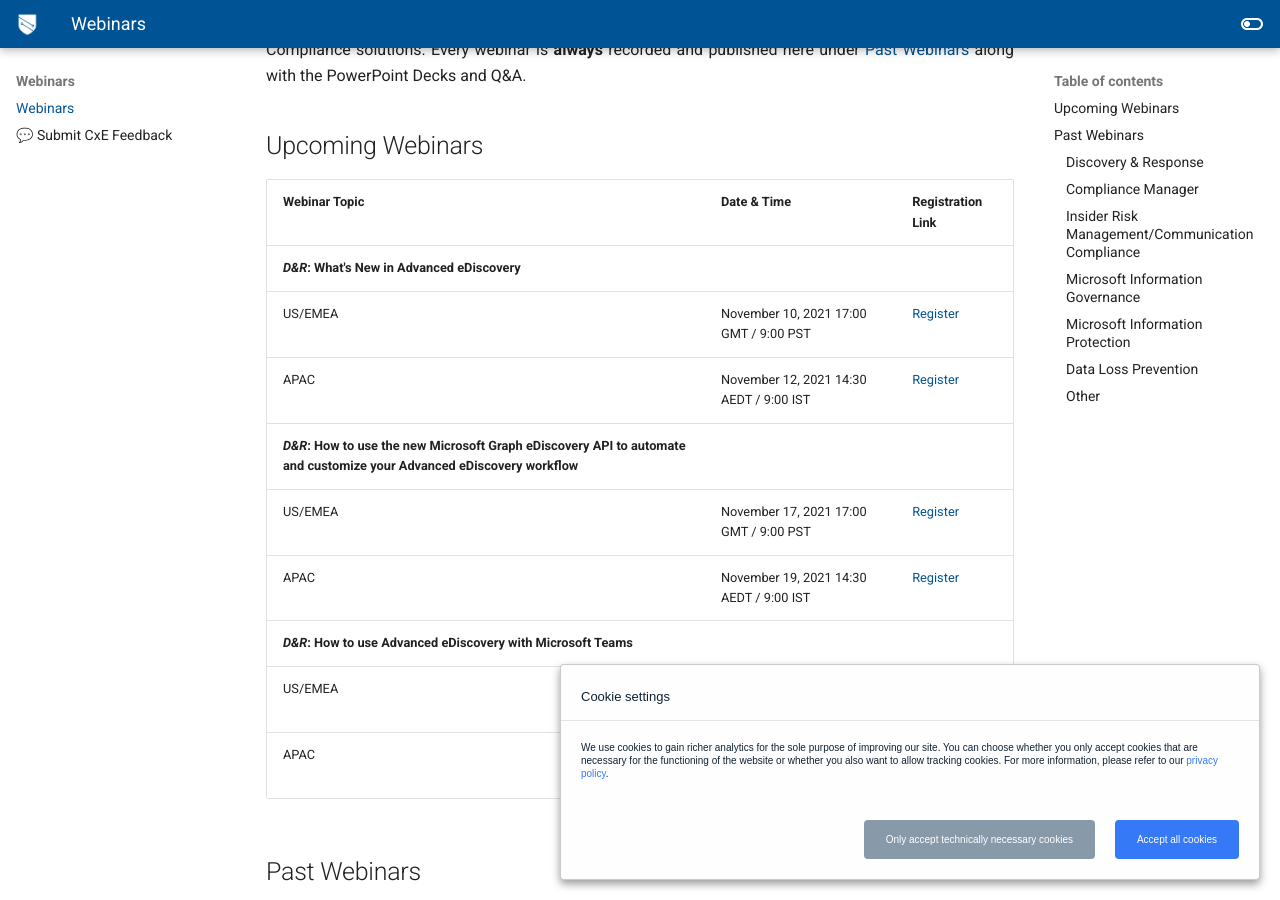
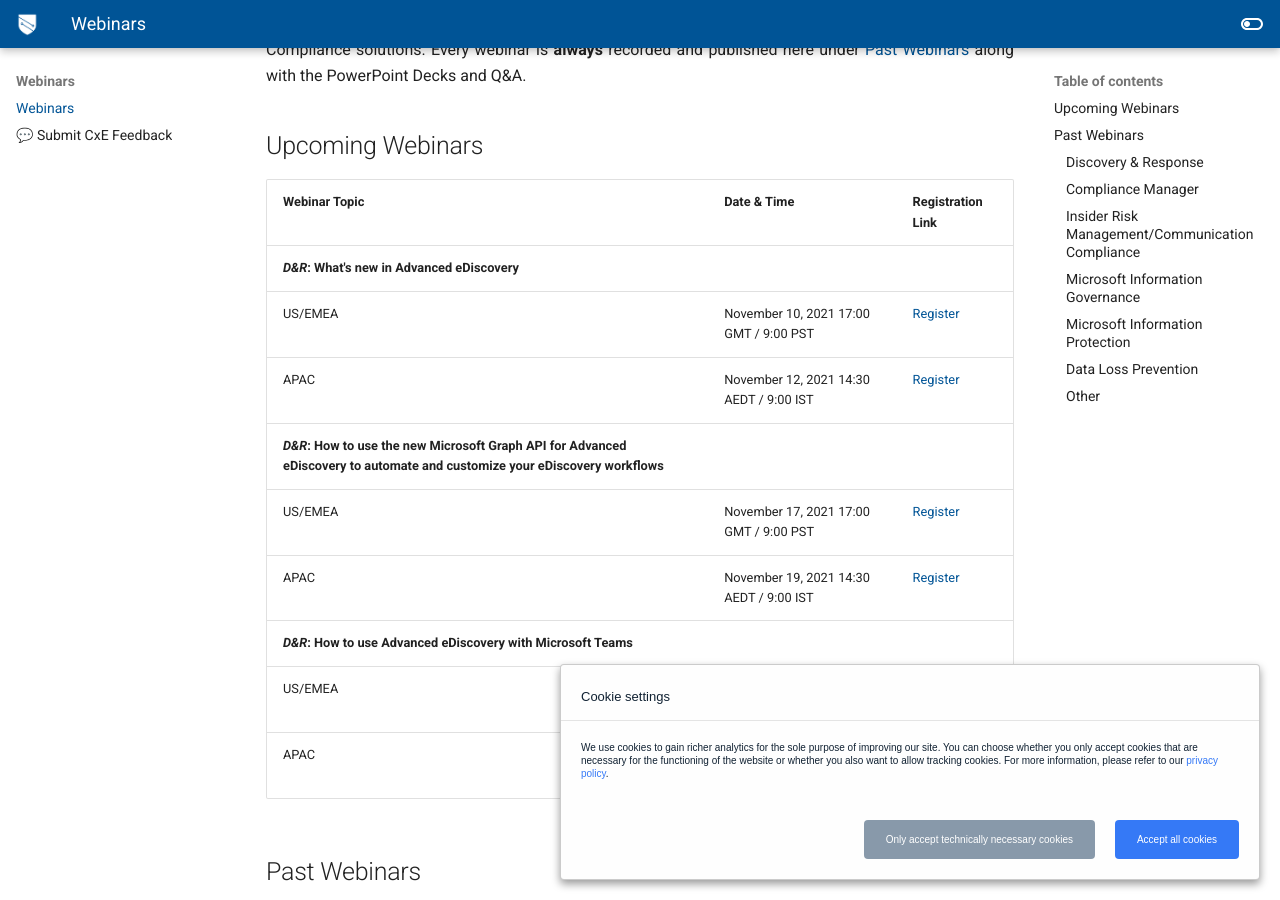
Before and after one commit to microsoft/ComplianceCxE, an MkDocs documentation site: the page built from docs/webinars.md, in a window 1280 px wide and 900 px high, scrolled down 216 px. Built offline with MkDocs 1.6.1 and Material for MkDocs 9.7.7, drawn with Linux system fonts in a browser that asks for light colours; comment, search, counter and statistics services are not loaded.

Commit message:
edit time

```diff
--- a/docs/webinars.md
+++ b/docs/webinars.md
@@ -12,15 +12,15 @@
 
 | Webinar Topic | Date & Time | Registration Link |
 | --- | --- | --- |
-|***D&R*: What's New in Advanced eDiscovery** |  |
+|***D&R*: What's new in Advanced eDiscovery** |  |
 | US/EMEA  | November 10, 2021  17:00 GMT / 9:00 PST | [Register](https://mipc.eventbuilder.com/event/51035) |
 | APAC  | November 12, 2021  14:30 AEDT / 9:00 IST | [Register](https://mipc.eventbuilder.com/event/51031) |
-|***D&R*: How to use the new Microsoft Graph eDiscovery API to automate and customize your Advanced eDiscovery workflow** |  |
+|***D&R*: How to use the new Microsoft Graph API for Advanced eDiscovery to automate and customize your eDiscovery workflows** |  |
 | US/EMEA  | November 17, 2021  17:00 GMT / 9:00 PST | [Register](https://mipc.eventbuilder.com/event/51037) |
 | APAC  | November 19, 2021  14:30 AEDT / 9:00 IST | [Register](https://mipc.eventbuilder.com/event/51034) |
 |***D&R*: How to use Advanced eDiscovery with Microsoft Teams** |  |
-| US/EMEA  | December 1, 2021  16:00 GMT / 8:00 PST | [Register](https://mipc.eventbuilder.com/event/49793) |
-| APAC  | December 3, 2021  16:00 GMT / 8:00 PST | [Register](https://mipc.eventbuilder.com/event/49793) |
+| US/EMEA  | December 1, 2021  17:00 GMT / 9:00 PST | [Register](https://mipc.eventbuilder.com/event/49793) |
+| APAC  | December 3, 2021  14:30 AEDT / 9:00 IST | [Register](https://mipc.eventbuilder.com/event/49793) |
 
 
 ## Past Webinars
```
